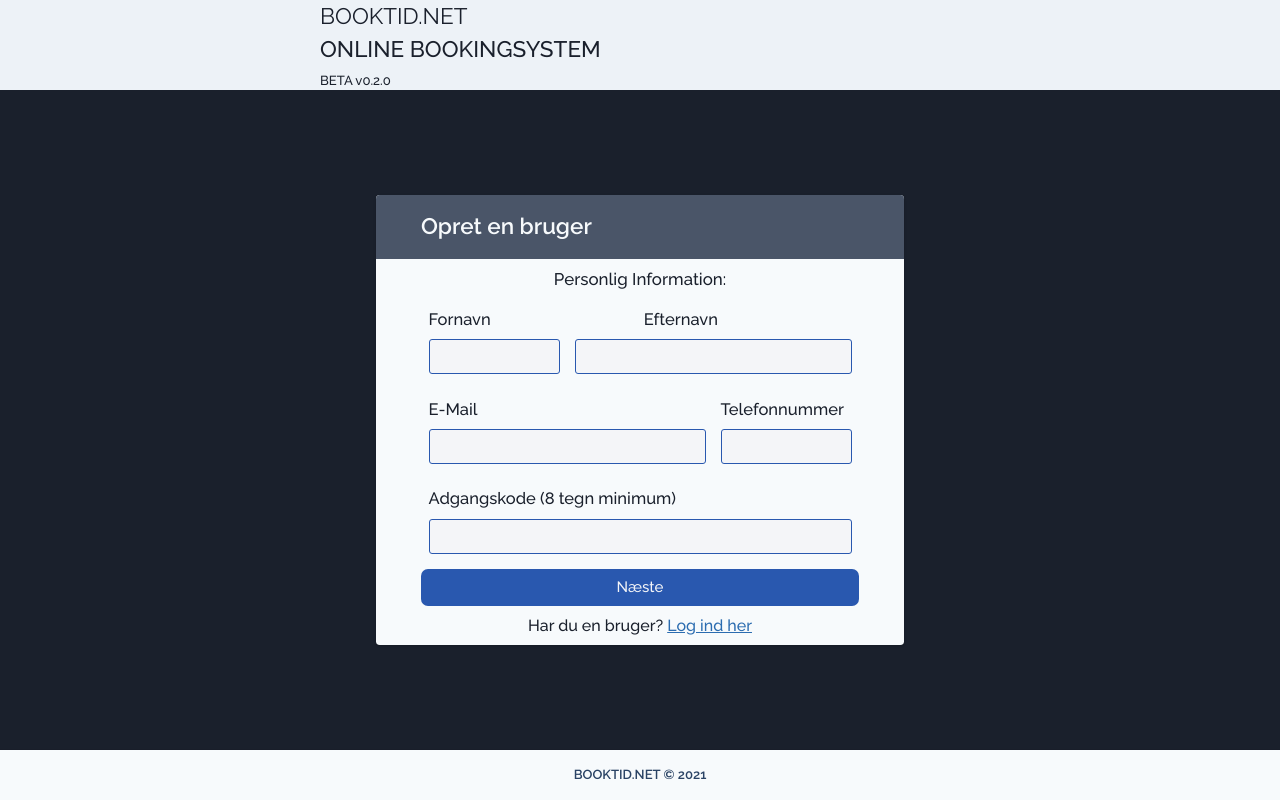
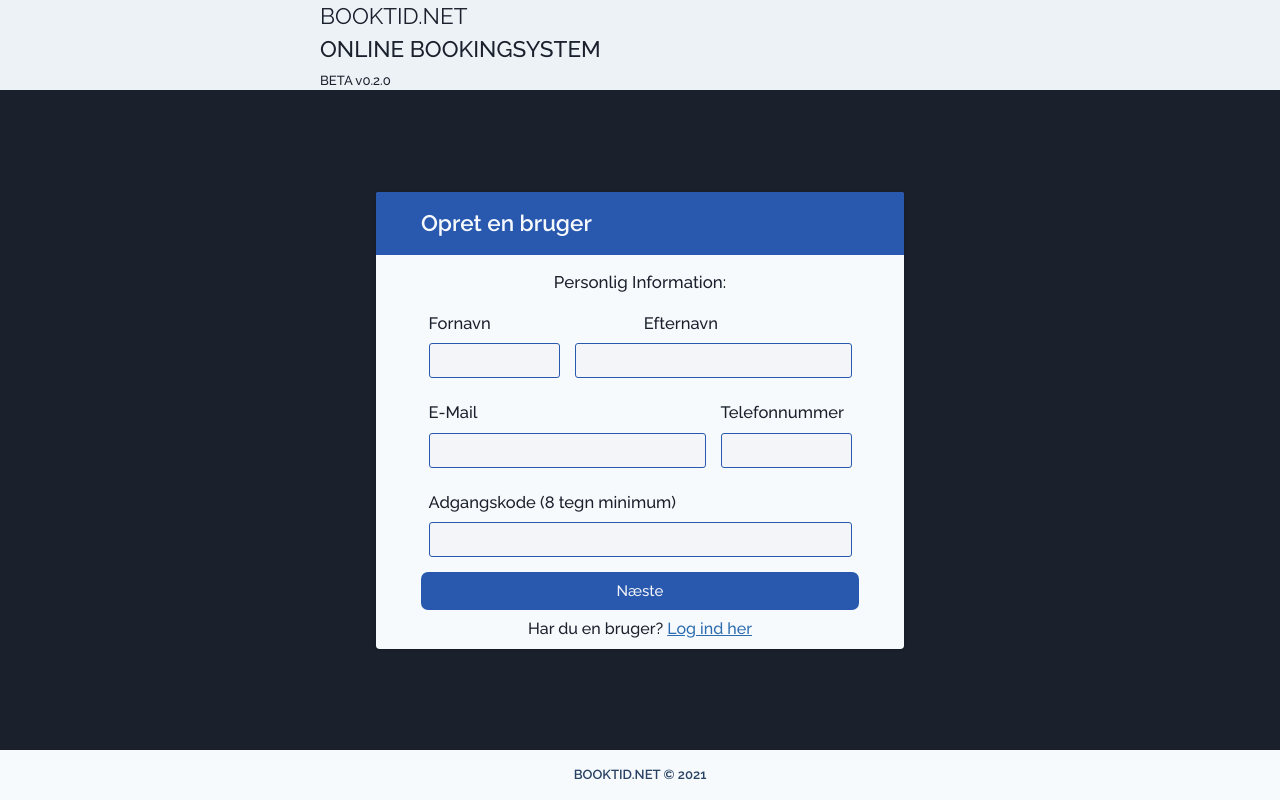
Before and after one commit to mathiashsteffensen/book-tid-admin-ui, a Next.js app: page /opret-bruger in a window 1280 px wide. Built offline with nearby package versions, Linux system fonts and the light colour scheme.

Commit message:
UI updates for Login and signup pages

```diff
--- a/src/pages/login/index.jsx
+++ b/src/pages/login/index.jsx
@@ -38,9 +38,12 @@ export default function Login() {
             <AltHeader />
 
             <div className="max-w-md flex justify-center items-center mx-6 h-full">
-                <Form className="bg-gray-100 overflow-hidden rounded-lg shadow mx-auto">
+                <Form className="bg-gray-100 rounded shadow-lg mx-auto">
                     <div className="w-full">
-                        <div className="w-full bg-gray-700">
+                        <div style={{
+                            borderTopLeftRadius: '0.15rem',
+                            borderTopRightRadius: '0.15rem',
+                        }} className="w-full bg-primary">
                             <h3 className="text-2xl text-gray-100 px-12 py-4 font-semibold">
                                 Log ind
                             </h3>
--- a/src/pages/opret-bruger/index.jsx
+++ b/src/pages/opret-bruger/index.jsx
@@ -305,7 +305,7 @@ export default function SignUp() {
     }, [companyName]);
 
     return (
-        <main className="w-screen h-screen bg-gray-900 bg-opaque flex flex-col justify-start items-center">
+        <main className="w-screen md:h-screen bg-gray-900 bg-opaque flex flex-col justify-start items-center">
             <AltHeader />
 
             <div className="flex justify-center items-center mx-6 h-full">
@@ -313,15 +313,18 @@ export default function SignUp() {
                     ref={formRef}
                     noValidate
                     validated={validated}
-                    className="bg-gray-100 overflow-hidden rounded shadow mx-4 my-4 form"
+                    className="bg-gray-100 overflow rounded shadow mx-4 my-4 form"
                 >
-                    <div className="w-full bg-gray-700">
+                    <div style={{
+                            borderTopLeftRadius: '0.13rem',
+                            borderTopRightRadius: '0.13rem',
+                        }} className="w-full bg-primary">
                         <h3 className="text-2xl text-gray-100 px-12 py-4 font-semibold">
                             Opret en bruger
                         </h3>
                     </div>
 
-                    <div className="px-4 md:px-12 py-2 flex justify-center items-center flex-col">
+                    <div className="px-4 md:px-12 py-2 pt-4 flex justify-center items-center flex-col">
                         {showPartOne ? (
                             <PartOne
                                 firstName={{
--- a/styles/sass/_base.scss
+++ b/styles/sass/_base.scss
@@ -73,7 +73,7 @@ h6 {
 }
 
 .bg-primary {
-	background-color: map-get($colors, secondary);
+	background-color: map-get($colors, primary) !important;
 }
 
 .bg-secondary {
```
